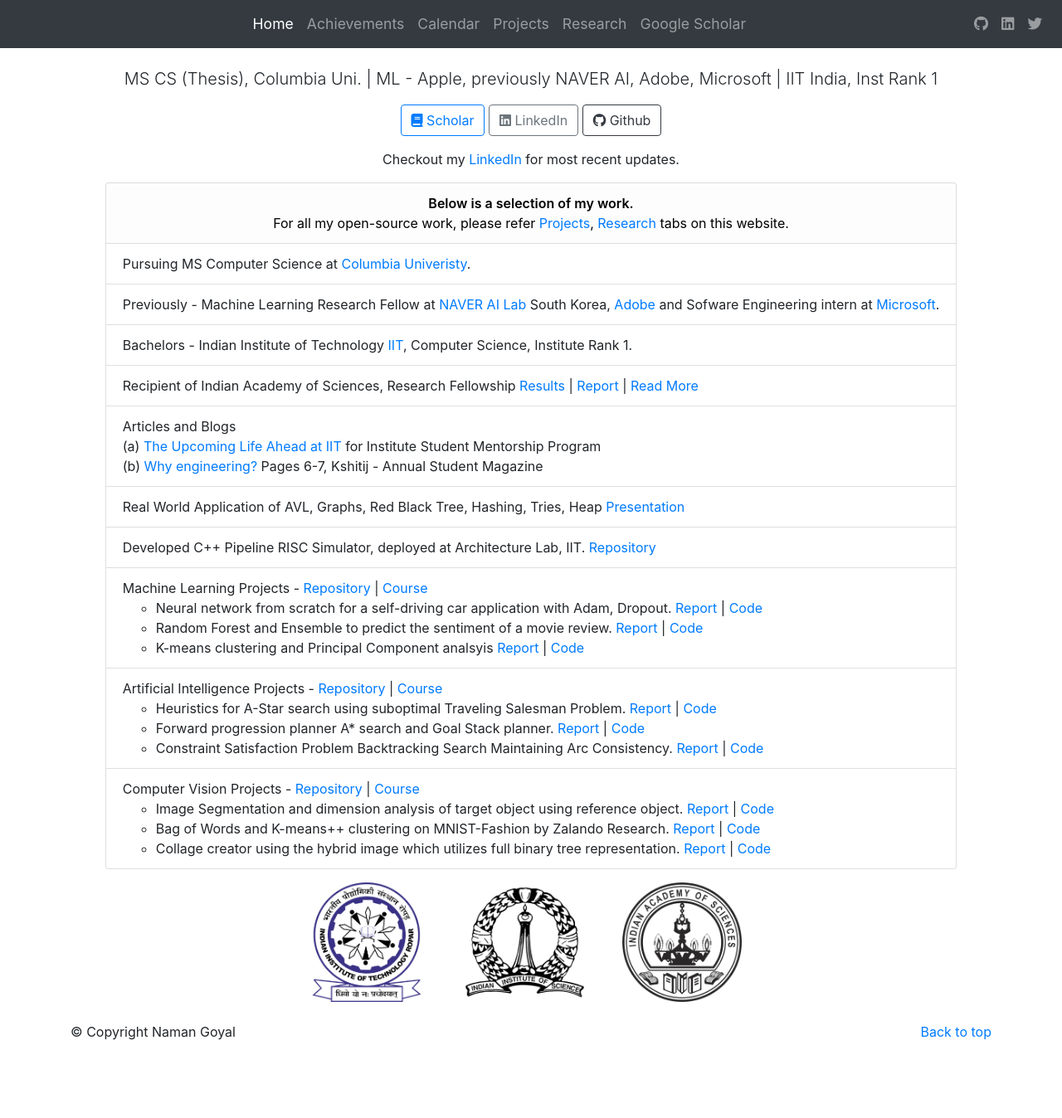
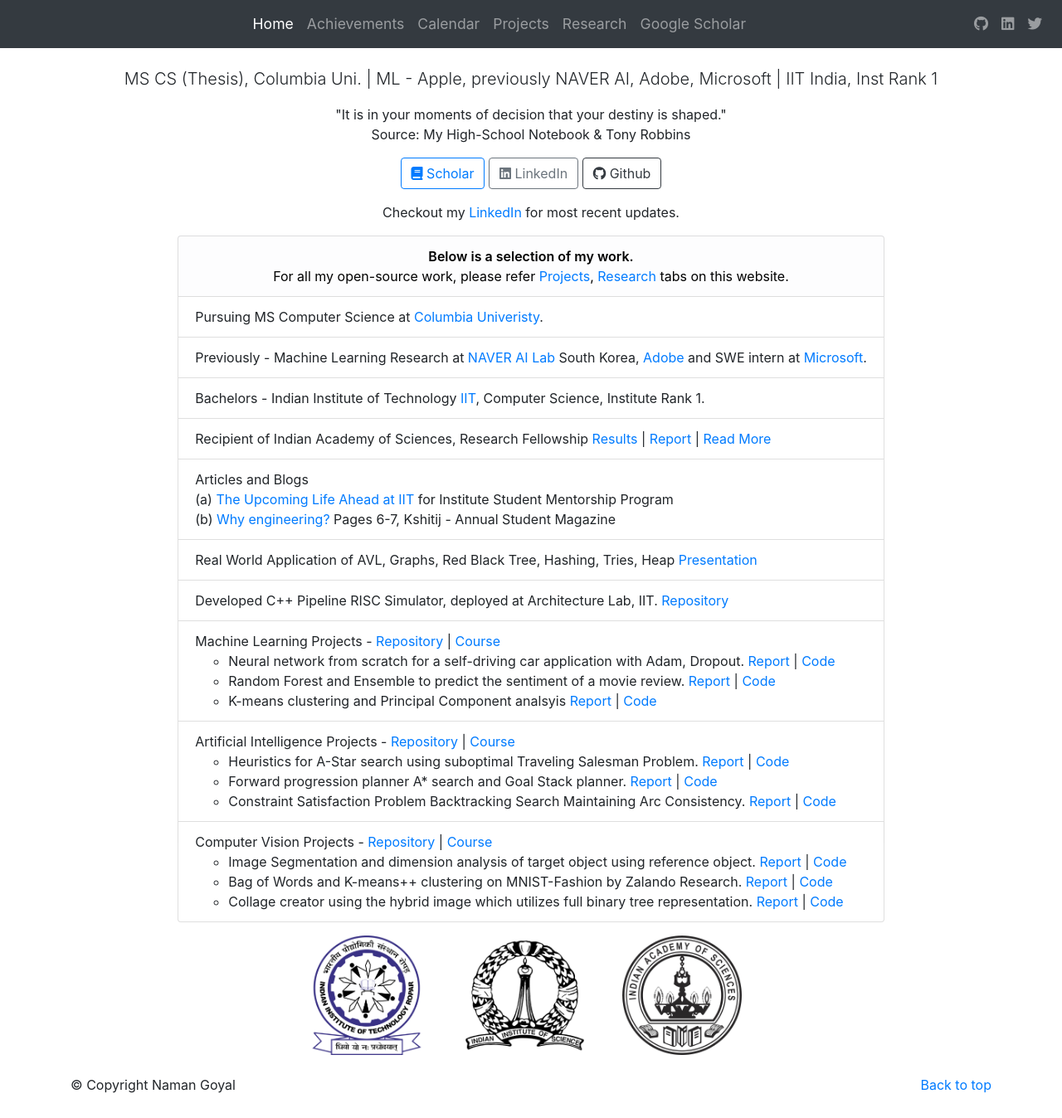
Before and after one commit to thenamangoyal/thenamangoyal.github.io, a Jekyll site: the page built from index.html, in a window 1280 px wide and 1348 px high. Shown: the whole window at 83% size. Built offline with Jekyll 4.4.1, drawn with Linux system fonts in a browser that asks for light colours; nearby versions of some CDN libraries.

Commit message:
Add tony robbins message and fix line length

```diff
--- a/index.html
+++ b/index.html
@@ -13,7 +13,7 @@ layout: bootstrap
         <p class="text-center lead">
             MS CS (Thesis), Columbia Uni. | ML - Apple, previously NAVER AI, Adobe, Microsoft | IIT India, Inst Rank 1
         </p>
-        <!-- <p class="text-center">"It is in your moments of decision that your destiny is shaped."<br>Source: My High-School Notebook &amp; Tony Robbins</p> -->
+        <p class="text-center">"It is in your moments of decision that your destiny is shaped."<br>Source: My High-School Notebook &amp; Tony Robbins</p>
 
         <p class="text-center">
             <a target="_blank" href="https://scholar.google.com/citations?user=sFpEW1MAAAAJ&hl=en" class="btn btn-outline-primary"><i
@@ -92,9 +92,9 @@ layout: bootstrap
         </li>
         <li class="list-group-item">Pursuing MS Computer Science at <a target="_blank" href="https://www.cs.columbia.edu/">Columbia Univeristy</a>.
         </li>
-        <li class="list-group-item">Previously - Machine Learning Research Fellow at <a target="_blank"
+        <li class="list-group-item">Previously - Machine Learning Research at <a target="_blank"
                 href="https://naver-career.gitbook.io/en/teams/clova-cic">NAVER AI Lab</a> South Korea, <a target="_blank" href="https://www.adobe.com/">Adobe</a>
-            and Sofware Engineering intern at <a target="_blank" href="https://www.microsoft.com/">Microsoft</a>.
+            and SWE intern at <a target="_blank" href="https://www.microsoft.com/">Microsoft</a>.
         </li>
 
         <li class="list-group-item">
```
